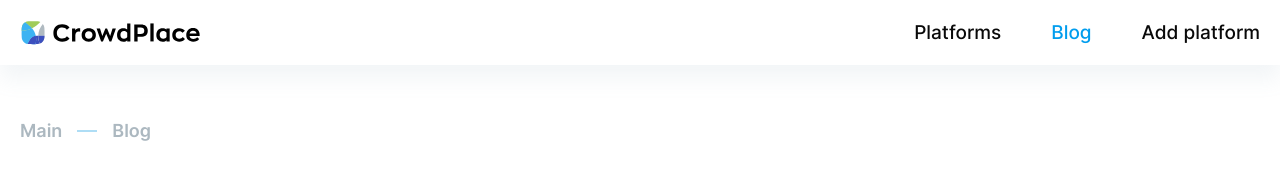
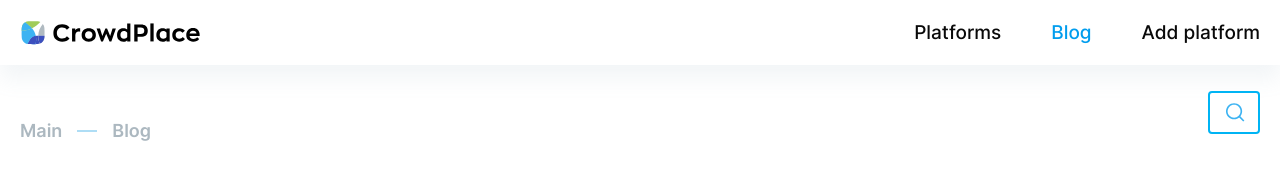
Before and after one commit to SinglePlayer56/crowd-place, a Next.js app: page /blog in a window 1280 px wide. Shown: the top 184 px of the page. Built offline with nearby package versions, Linux system fonts and the light colour scheme.

Commit message:
add hidden features for SearchButton

```diff
--- a/components/Header/Header.module.css
+++ b/components/Header/Header.module.css
@@ -7,6 +7,7 @@
 }
 
 .header__content {
+    position: relative;
     display: flex;
     align-items: center;
     justify-content: space-between;
@@ -44,3 +45,15 @@
         display: none;
     }
 }
+
+.header__searchButton {
+    position: absolute;
+    top: 71px;
+    right: 0;
+}
+
+@media screen and (max-width: 768px) {
+    .header__searchButton {
+        position: sticky;
+    }
+}
--- a/components/Header/Header.tsx
+++ b/components/Header/Header.tsx
@@ -6,6 +6,8 @@ import Link from "next/link";
 import cn from 'classnames';
 import {HeaderLink} from "@/types";
 import {isActiveLink} from "@/helpers";
+import {SearchButton} from "@/components";
+import {useScrollPosition} from "@/hooks";
 
 const Header = () => {
     const headerLinkHref: HeaderLink[] = [
@@ -21,7 +23,14 @@ const Header = () => {
             name: 'Add platform',
             href: '/add-platform'
         }
-    ]
+    ];
+
+    const scrollPosition = useScrollPosition();
+    const buttonVariants = {
+        hidden: {scale: 0},
+        visible: {scale: 1},
+        hover: {scale: 1.05}
+    }
 
     return (
         <header className={styles.header}>
@@ -36,7 +45,14 @@ const Header = () => {
                             className={styles.header__logo}
                         />
                     </Link>
-
+                    <SearchButton
+                        variants={buttonVariants}
+                        initial={false}
+                        animate={scrollPosition > 80 ? 'hidden' : 'visible'}
+                        whileHover={'hover'}
+                        className={styles.header__searchButton}
+                        color={'blue'}
+                    />
                     <div className={styles.header__nav}>
                         {headerLinkHref.map((link) => (
                             <Link
--- a/components/SearchButton/SearchButton.module.css
+++ b/components/SearchButton/SearchButton.module.css
@@ -18,7 +18,3 @@
     background-color: #ffffff;
     border: 2px solid #00b4f4;
 }
-
-.searchButton:hover {
-    transform: scale(1.05);
-}
--- a/components/SearchButton/SearchButton.tsx
+++ b/components/SearchButton/SearchButton.tsx
@@ -1,12 +1,18 @@
+'use client';
+
 import styles from "./SearchButton.module.css";
 import Image from "next/image";
 import {SearchButtonProps} from "./SearchButton.props";
 import cn from 'classnames';
+import {ForwardedRef, forwardRef} from "react";
+import {motion} from "framer-motion";
 
-const SearchButton = ({color, className}: SearchButtonProps) => {
+const SearchButton =  forwardRef(({color, className}: SearchButtonProps, ref: ForwardedRef<HTMLButtonElement>) => {
 
     return (
-        <button className={cn(styles.searchButton, className, {
+        <button
+            ref={ref}
+            className={cn(styles.searchButton, className, {
             [styles.white]: color === 'white',
             [styles.blue]: color === 'blue'
         })}>
@@ -18,6 +24,6 @@ const SearchButton = ({color, className}: SearchButtonProps) => {
             />
         </button>
     );
-};
+});
 
-export default SearchButton;
+export default motion(SearchButton, {forwardMotionProps: true});
--- /dev/null
+++ b/hooks/index.ts
@@ -0,0 +1,13 @@
+import {useMotionValueEvent, useScroll} from "framer-motion";
+import {useState} from "react";
+
+export const useScrollPosition = () => {
+    const { scrollY } = useScroll();
+    const [scrollPosition, setScrollPosition] = useState<number>(0);
+
+    useMotionValueEvent(scrollY, 'change', (latestValue) => {
+        setScrollPosition(latestValue);
+    });
+
+    return scrollPosition;
+}
--- a/package.json
+++ b/package.json
@@ -13,6 +13,7 @@
     "@types/react": "18.2.16",
     "@types/react-dom": "18.2.7",
     "classnames": "^2.3.2",
+    "framer-motion": "^10.15.0",
     "next": "13.4.12",
     "react": "18.2.0",
     "react-dom": "18.2.0",
```
Also changed, not shown: 1 other file (tests, documents, lock files or other folders).
